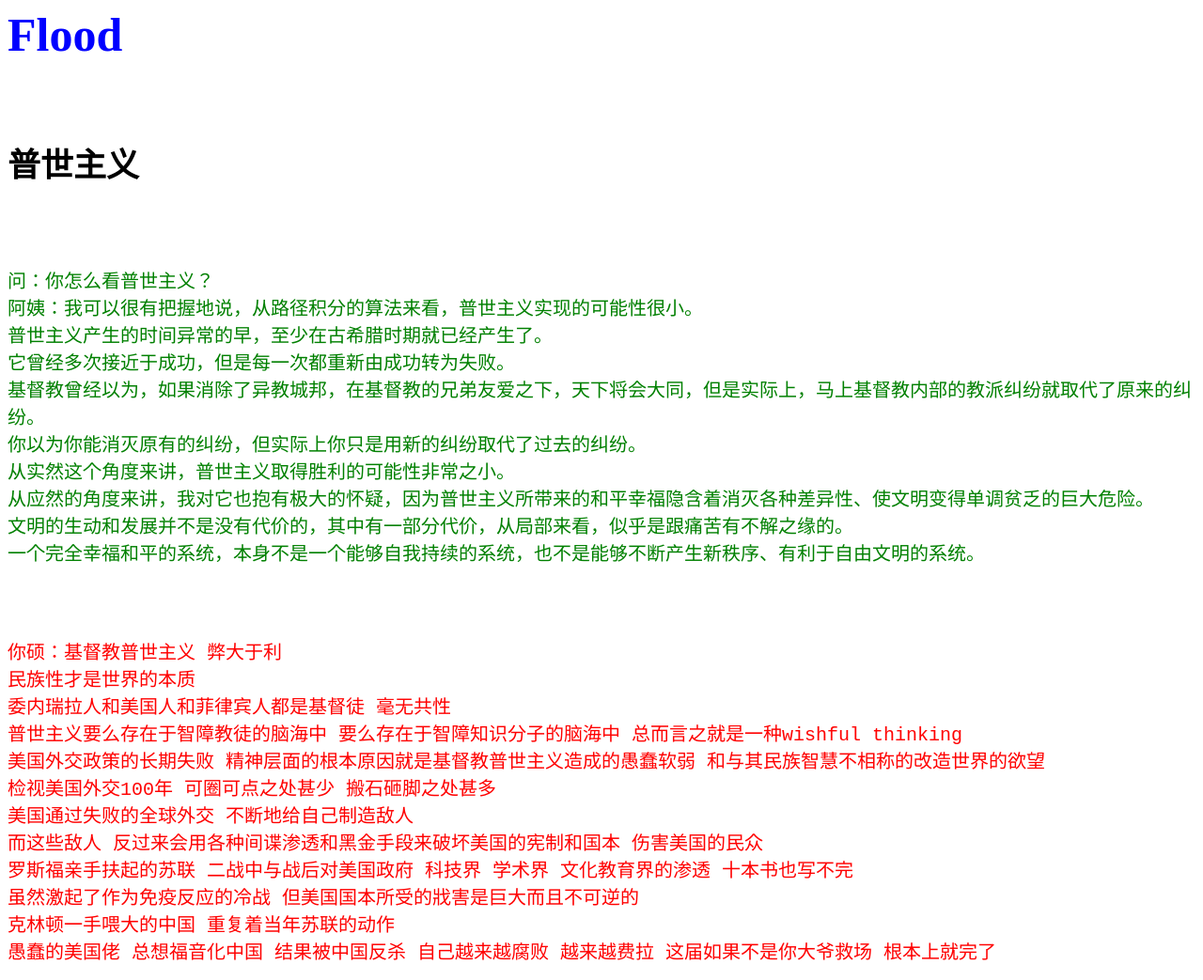
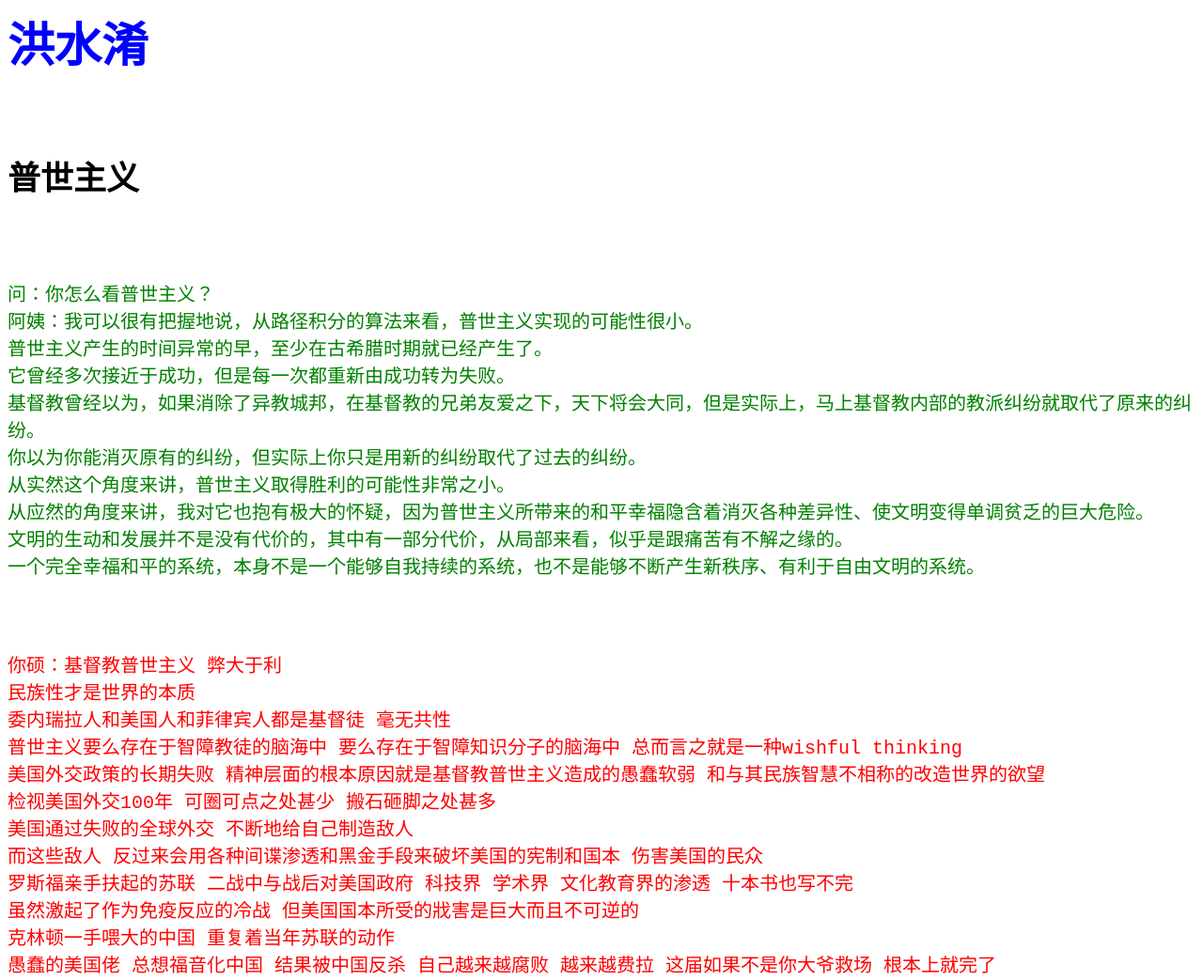
Before and after one commit to febian-zhang/Flood, a plain HTML site: page index.html in a window 1280 px wide. Shown: the whole page at 94% size. Drawn offline with Linux system fonts and the light colour scheme; a web font is replaced by a local one.

Commit message:
Update index.html

```diff
--- a/index.html
+++ b/index.html
@@ -21,7 +21,7 @@
   color:red;
   }
 </style>
-<h1 class ="blue-text" >Flood</h1><br/>
+<h1 class ="blue-text" >洪水淆</h1><br/>
 
 <h2>普世主义</h2><br/>
 <br/>
```
